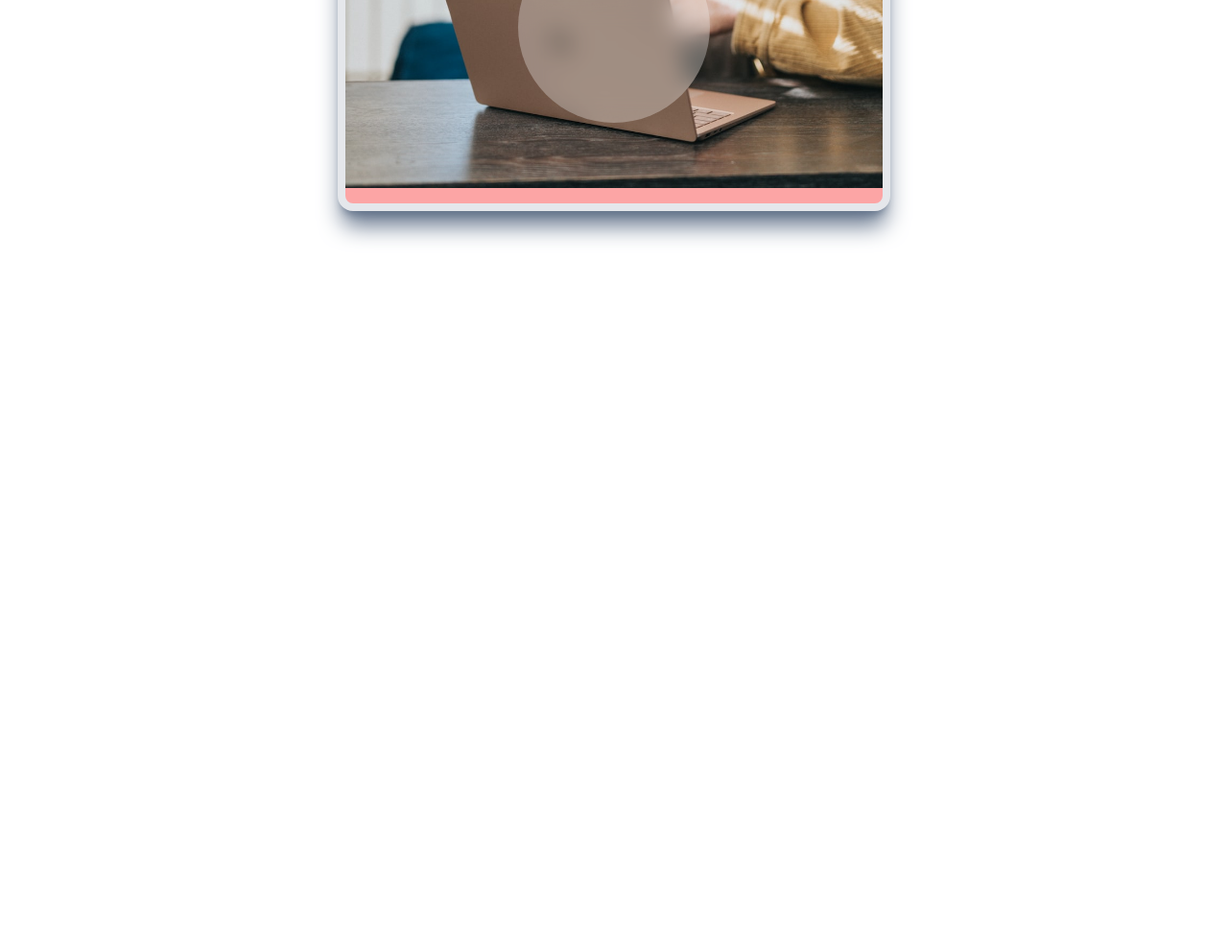
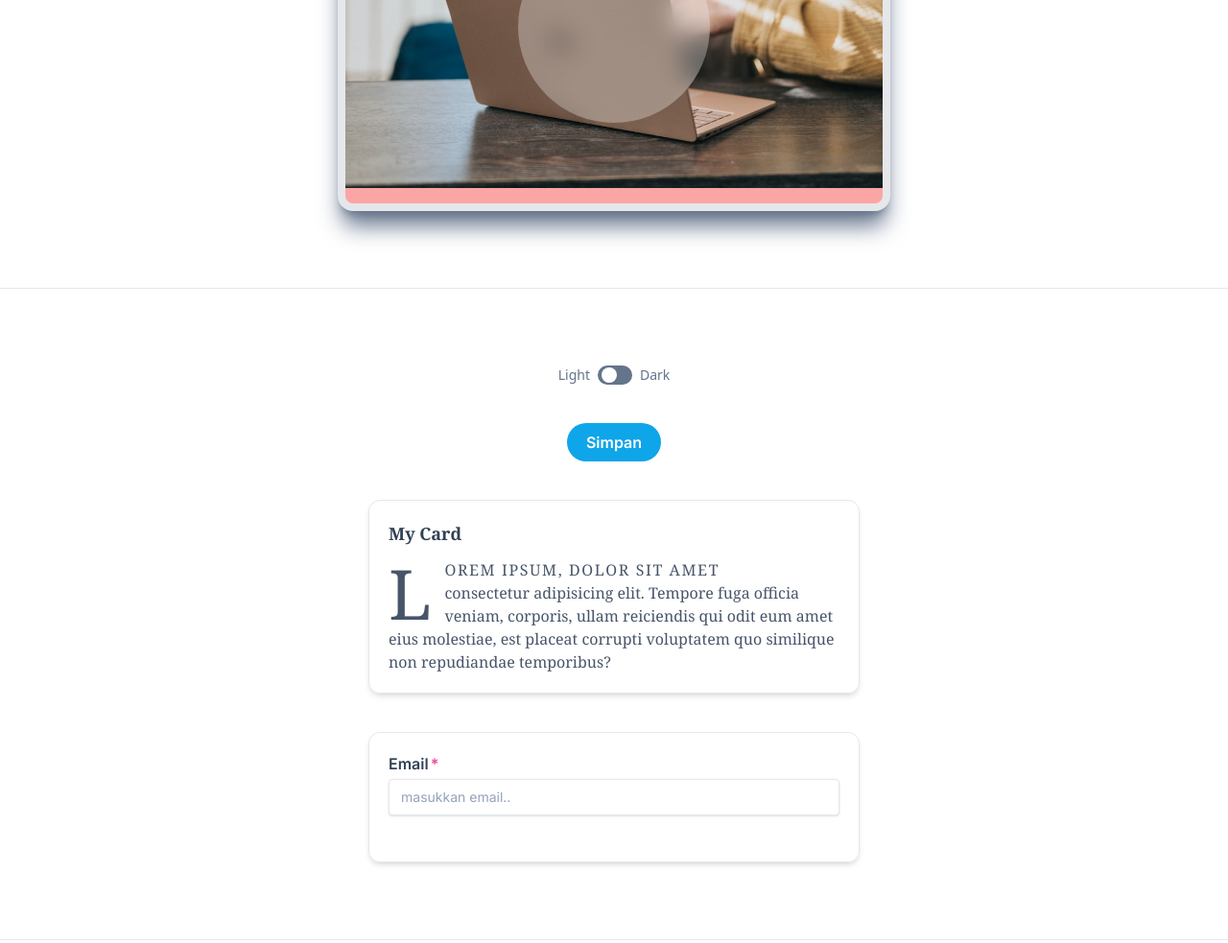
Before and after one commit to aldisypu/belajar-tailwind, a plain HTML site: page index.html in a window 1280 px wide. Shown: the part 1702-2685 px from the top of the page at 96% size. Before the commit the page ends 2306 px from the top, so only its background shows below. Drawn offline with nearby package versions, Linux system fonts and the light colour scheme.

Commit message:
pseudo-class & dark mode

```diff
--- a/index.html
+++ b/index.html
@@ -10,6 +10,7 @@
 
     <script>
         tailwind.config = {
+            darkMode: 'class',
             theme: {
                 extend: {
                     spacing: {
@@ -27,8 +28,13 @@
         }
     </script>
     <title>Belajar TailwindCSS</title>
+    <style type="text/tailwindcss">
+        #toggle:checked ~ label div.toggle-circle {
+            @apply translate-x-3;
+        }
+    </style>
 </head>
-<body>
+<body class="dark:bg-slate-800 dark:text-slate-200">
     <h1 class="text-8xl font-bold text-center my-10">Mari Belajar
         <span class="bg-gradient-to-r from-blue-500 to-teal-400 bg-clip-text text-transparent">TailwindCSS</span>
     </h1>
@@ -95,7 +101,58 @@
         <div class="w-[200px] h-[200px] bg-white/30 m-auto backdrop-blur-md rounded-full"></div>
     </div>
 
+    <hr class="my-20" />
+
+    <div class="flex justify-center">
+        <span class="text-sm text-slate-500 mr-2">Light</span>
+        <input type="checkbox" id="toggle" class="hidden" />
+        <label for="toggle">
+            <div class="w-9 h-5 bg-slate-500 rounded-full flex items-center p-1 cursor-pointer">
+                <div class="w-4 h-4 bg-white rounded-full toggle-circle"></div>
+            </div>
+        </label>
+        <span class="text-sm text-slate-500 ml-2">Dark</span>
+    </div>
+
+    <button
+        class="my-10 bg-sky-500 px-5 py-2 rounded-full text-white font-semibold font-inter block mx-auto hover:bg-sky-600 active:bg-sky-700 focus:ring focus:ring-sky-300 dark:bg-slate-300 dark:text-slate-800 dark:hover:text-slate-900 dark:hover:bg-slate-100">
+        Simpan
+    </button>
+
+    <div class="max-w-lg my-10 border border-slate-200 rounded-xl mx-auto p-5 shadow-md font-inter hover:bg-sky-500 group font-serif dark:hover:bg-slate-300">
+        <h5 class="font-bold text-slate-700 text-lg mb-3 group-hover:text-white dark:group-hover:text-slate-800">My Card</h5>
+        <p class="text-slate-600 group-hover:text-white selection:bg-lime-300 selection:text-slate-900 first-line:uppercase first-line:tracking-widest first-letter:text-7xl first-letter:float-left first-letter:mr-3 dark:group-hover:text-slate-800">
+            Lorem ipsum, dolor sit amet consectetur adipisicing elit. Tempore fuga officia veniam, corporis, ullam reiciendis qui odit eum amet eius molestiae, est placeat corrupti voluptatem quo
+            similique non repudiandae temporibus?
+        </p>
+    </div>
+
+    <div class="max-w-lg border border-slate-200 rounded-xl mx-auto shadow-md font-inter p-5">
+        <form action="">
+            <label for="email" class="block">
+                <span class="block font-semibold mb-1 text-slate-700 after:content-['*'] after:text-pink-500 after:ml-0.5">Email</span>
+                <input
+                    type="email"
+                    id="email"
+                    placeholder="masukkan email.."
+                    class="px-3 py-2 border shadow rounded w-full block text-sm placeholder:text-slate-400 focus:outline-none focus:ring-1 focus:ring-sky-500 focus:border-sky-500 invalid:text-pink-700 invalid:focus:ring-pink-700 invalid:focus:border-pink-700 peer"/>
+                <p class="text-sm m-1 text-pink-700 invisible peer-invalid:visible">Email tidak valid</p>
+            </label>
+        </form>
+    </div>
+
+    <hr class="my-20" />
+
     <div class="mb-96"></div>
 
+    <script>
+        const checkbox = document.querySelector
+        ('#toggle');
+        const html = document.querySelector('html');
+
+        checkbox.addEventListener('click', function() {
+            checkbox.checked ? html.classList.add('dark') : html.classList.remove('dark');
+        });
+    </script>
 </body>
 </html>
```
